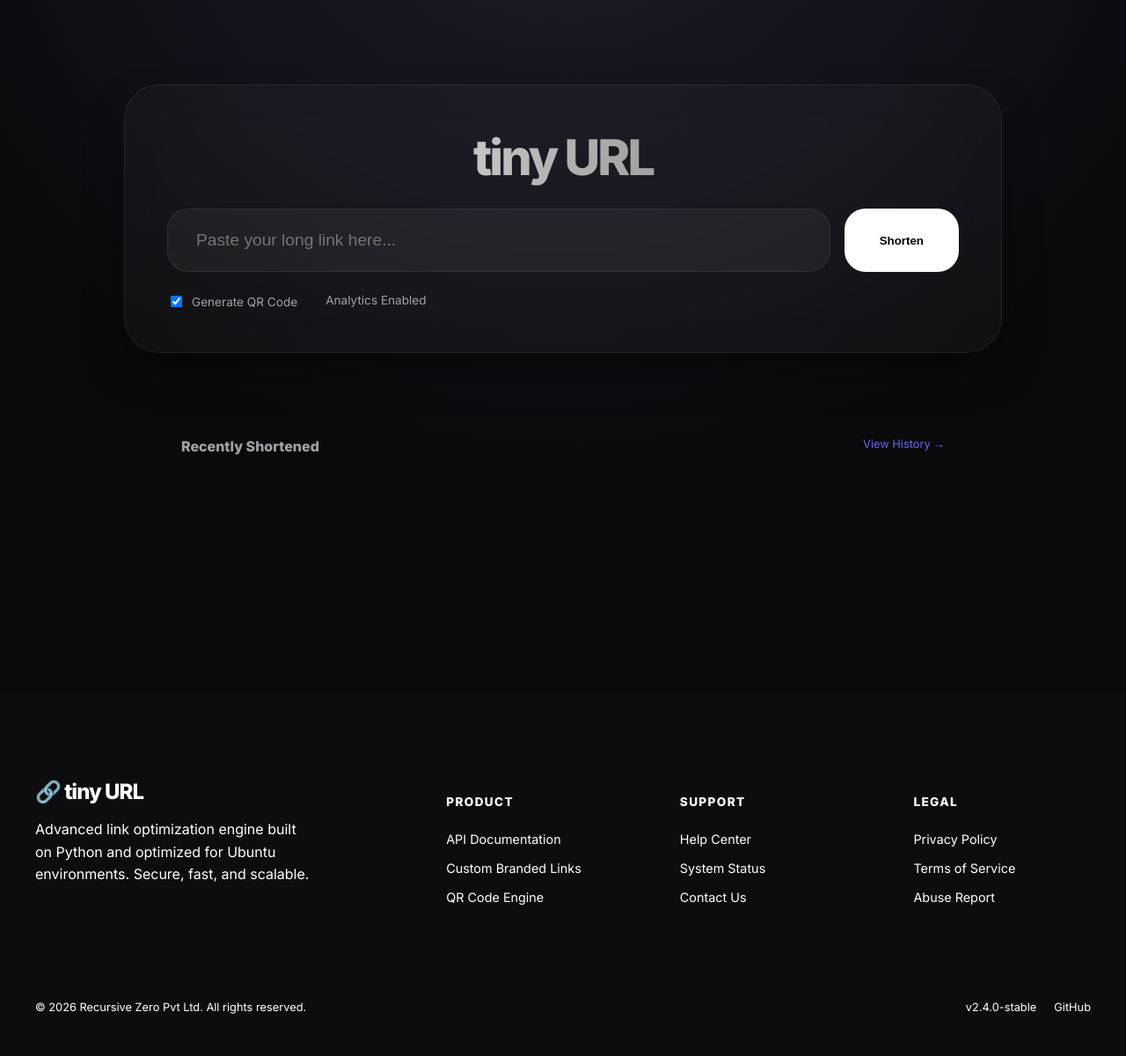
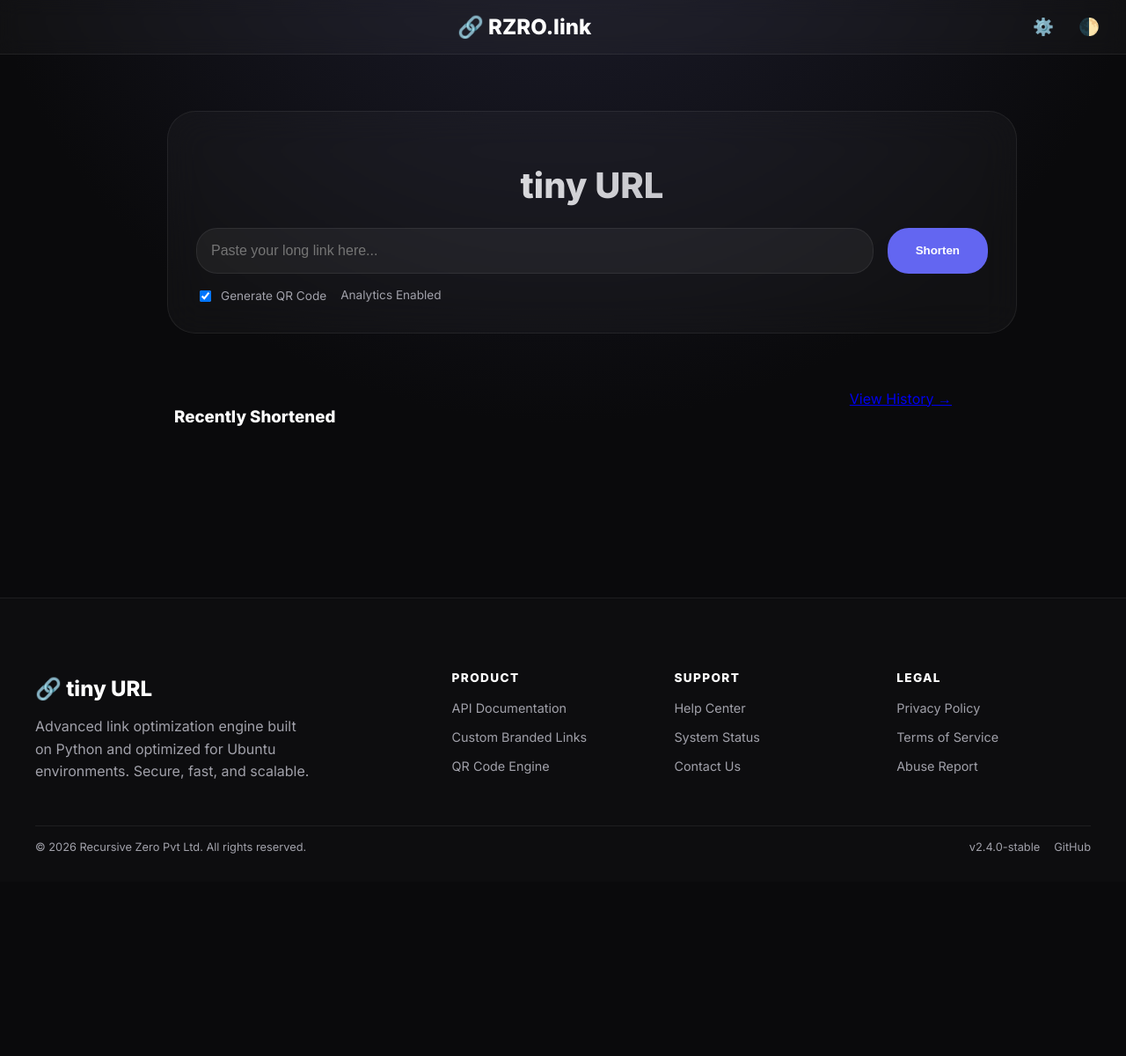
Before and after one commit to recursivezero/tiny, a FastAPI app: page / in a window 1280 px wide. Shown: the whole page at 88% size. After the commit the page ends 970 px from the top, so only its background shows below. Run offline with FastAPI, Linux system fonts and the light colour scheme; data that the repository does not hold is empty.

Commit message:
update theme based UI

```diff
--- a/app/static/css/tiny.css
+++ b/app/static/css/tiny.css
@@ -16,64 +16,158 @@ body {
   background-image: radial-gradient(circle at 50% -20%, #1e1e2e 0%, transparent 50%);
 }
 
+body {
+  background: var(--bg);
+  color: var(--text-primary);
+  font-family: "Inter", system-ui, sans-serif;
+  margin: 0;
+  overflow-x: hidden;
+  background-image: radial-gradient(circle at 50% -20%, #1e1e2e 0%, transparent 50%);
+}
+
+/* Light theme overrides */
+body.light-theme {
+  --bg: #f9fafb;
+  --glass: rgba(0, 0, 0, 0.03);
+  --glass-border: rgba(0, 0, 0, 0.07);
+  --accent: #2563eb;
+  --text-primary: #111827;
+  --text-secondary: #4b5563;
+
+  /* Remove or soften the dark gradient */
+  background-image: none;
+  /* clean white background */
+  /* Or use a subtle light gradient if you prefer */
+  /* background-image: radial-gradient(circle at 50% -20%, #e5e7eb 0%, transparent 50%); */
+}
+
+/* Layout */
 .main-layout {
   max-width: 900px;
   margin: 0 auto;
-  padding: 6rem 1.5rem;
+  padding: 4rem 1rem;
   display: flex;
   flex-direction: column;
-  align-items: center;
   gap: 2rem;
-  min-height: 52vh;
 }
 
-/* --- LARGE HERO INPUT --- */
+.site-header {
+  display: flex;
+  justify-content: space-between;
+  align-items: center;
+  padding: 1rem 1.5rem;
+  background: var(--glass);
+  border-bottom: 1px solid var(--glass-border);
+  backdrop-filter: blur(10px);
+}
+
+.header-left,
+.header-right {
+  display: flex;
+  gap: 1rem;
+  align-items: center;
+}
+
+.header-center {
+  flex: 1;
+  text-align: center;
+}
+
+.logo {
+  margin: 0;
+  font-size: 1.5rem;
+  font-weight: 700;
+  color: var(--text-primary);
+}
+
+.icon-btn {
+  background: none;
+  border: none;
+  color: var(--text-primary);
+  font-size: 1.2rem;
+  cursor: pointer;
+  transition: color 0.3s;
+}
+
+.icon-btn:hover {
+  color: var(--accent);
+}
+
+@media (max-width: 600px) {
+  .logo {
+    font-size: 1.2rem;
+  }
+}
+
+/* Hero input */
 .hero-input-card {
   width: 100%;
   background: var(--glass);
   backdrop-filter: blur(20px);
   border: 1px solid var(--glass-border);
-  border-radius: 2.5rem;
-  padding: 3rem;
-  box-shadow: 0 25px 50px -12px rgba(0, 0, 0, 0.5);
+  border-radius: 2rem;
+  padding: 2rem;
 }
 
 .hero-input-card h1 {
-  font-size: 3.5rem;
+  font-size: 2.5rem;
   font-weight: 800;
-  letter-spacing: -3px;
-  margin: 0 0 1.5rem 0;
   text-align: center;
-  background: linear-gradient(to right, #fff, #666);
+  margin-bottom: 1.5rem;
+  background: linear-gradient(to right, var(--text-primary), var(--text-secondary));
   -webkit-background-clip: text;
   -webkit-text-fill-color: transparent;
 }
 
 .input-wrapper {
-  position: relative;
   display: flex;
   gap: 1rem;
+  flex-wrap: wrap;
 }
 
 .input-wrapper input {
   flex: 1;
+  min-width: 200px;
   background: rgba(255, 255, 255, 0.05);
   border: 1px solid var(--glass-border);
   border-radius: 1.5rem;
-  padding: 1.5rem 2rem;
-  color: white;
-  font-size: 1.2rem;
-  outline: none;
-  transition: all 0.3s ease;
+  padding: 1rem;
+  font-size: 1rem;
+  color: var(--text-primary);
 }
 
-.input-wrapper input:focus {
-  border-color: var(--accent);
-  background: rgba(255, 255, 255, 0.08);
-  box-shadow: 0 0 0 4px rgba(99, 102, 241, 0.1);
+.btn-primary {
+  padding: 0.8rem 2rem;
+  border-radius: 1.5rem;
+  background: var(--accent);
+  color: #fff;
+  font-weight: bold;
+  border: none;
+  cursor: pointer;
+  transition: background 0.3s;
 }
 
-/* --- OUTPUT CARD (Immediate Result) --- */
+.btn-primary:hover {
+  background: #4f46e5;
+}
+
+.options-row {
+  margin-top: 1rem;
+  display: flex;
+  flex-wrap: wrap;
+  gap: 1rem;
+  font-size: 0.85rem;
+  color: var(--text-secondary);
+}
+
+.checkbox-label {
+  display: flex;
+  align-items: center;
+  gap: 0.5rem;
+  cursor: pointer;
+}
+
+/* Result card */
 .result-card {
   width: 100%;
   background: linear-gradient(145deg, rgba(99, 102, 241, 0.1), rgba(0, 0, 0, 0));
@@ -81,30 +175,89 @@ body {
   border-radius: 2rem;
   padding: 2rem;
   display: flex;
+  justify-content: space-between;
   align-items: center;
-  justify-content: space-between;
-  animation: slideUp 0.6s cubic-bezier(0.16, 1, 0.3, 1);
+  gap: 2rem;
 }
 
-/* --- SCROLLABLE RECENT TRAY --- */
+.result-content {
+  display: flex;
+  align-items: center;
+  gap: 1.5rem;
+}
+
+.qr-image {
+  width: 80px;
+  height: 80px;
+  border-radius: 1rem;
+  background: #fff;
+  padding: 0.5rem;
+}
+
+.ready-label {
+  font-size: 0.8rem;
+  text-transform: uppercase;
+  color: var(--accent);
+  font-weight: 800;
+}
+
+.short-url a {
+  font-size: 1.5rem;
+  font-weight: 700;
+  color: var(--text-primary);
+  text-decoration: none;
+}
+
+.result-actions {
+  display: flex;
+  flex-direction: column;
+  align-items: flex-end;
+  gap: 0.5rem;
+}
+
+.btn-copy {
+  background: rgba(255, 255, 255, 0.05);
+  border: 1px solid var(--glass-border);
+  color: var(--text-primary);
+  padding: 0.8rem 1.5rem;
+  border-radius: 1rem;
+  cursor: pointer;
+  transition: all 0.3s ease;
+}
+
+.btn-copy:hover {
+  border-color: var(--accent);
+  color: var(--accent);
+}
+
+.download-link {
+  font-size: 0.75rem;
+  color: var(--text-secondary);
+  text-decoration: none;
+}
+
+.download-link:hover {
+  color: var(--accent);
+}
+
+/* Recent tray */
 .recent-tray {
   width: 100%;
-  margin-top: 4rem;
+  margin-top: 2rem;
 }
 
 .recent-header {
   display: flex;
   justify-content: space-between;
   margin-bottom: 1rem;
-  padding: 0 1rem;
+  padding: 0 0.5rem;
 }
 
 .scroll-container {
   display: flex;
   gap: 1rem;
   overflow-x: auto;
-  padding: 1rem;
-  mask-image: linear-gradient(to right, black 85%, transparent);
+  padding: 1rem 0;
 }
 
 .scroll-container::-webkit-scrollbar {
@@ -112,51 +265,53 @@ body {
 }
 
 .recent-item {
-  min-width: 250px;
+  min-width: 220px;
   background: var(--glass);
   border: 1px solid var(--glass-border);
-  padding: 1.5rem;
-  border-radius: 1.5rem;
-  font-size: 0.9rem;
+  padding: 1rem;
+  border-radius: 1rem;
+  display: flex;
+  flex-direction: column;
+  gap: 0.5rem;
+  flex-shrink: 0;
 }
 
-@keyframes slideUp {
-  from {
-    opacity: 0;
-    transform: translateY(20px);
+.short-code {
+  color: var(--accent);
+  font-weight: bold;
 }
 
-  to {
-    opacity: 1;
-    transform: translateY(0);
-  }
+.original-url {
+  color: var(--text-secondary);
+  font-size: 0.8rem;
+  white-space: nowrap;
+  overflow: hidden;
+  text-overflow: ellipsis;
 }
 
-/* --- LARGE FOOTER --- */
+/* Footer */
 .big-footer {
   background: rgba(255, 255, 255, 0.01);
-  border-top: 1px solid var(--border);
-  padding: 6rem 0 3rem 0;
-  margin-top: 8rem;
+  border-top: 1px solid var(--glass-border);
+  padding: 4rem 1rem 2rem;
+  margin-top: 4rem;
 }
 
 .footer-grid {
   max-width: 1200px;
   margin: 0 auto;
-  padding: 0 1.5rem;
   display: grid;
   grid-template-columns: 2fr 1fr 1fr 1fr;
-  gap: 4rem;
+  gap: 2rem;
 }
 
 .footer-brand h3 {
   font-size: 1.5rem;
-  margin: 0 0 1rem 0;
-  letter-spacing: -1px;
+  margin-bottom: 1rem;
 }
 
 .footer-brand p {
-  color: var(--text-dim);
+  color: var(--text-secondary);
   line-height: 1.6;
   max-width: 320px;
 }
@@ -165,8 +320,8 @@ body {
   font-size: 0.85rem;
   text-transform: uppercase;
   letter-spacing: 0.1em;
-  margin-bottom: 1.5rem;
-  color: var(--text);
+  margin-bottom: 1rem;
+  color: var(--text-primary);
 }
 
 .footer-col ul {
@@ -180,7 +335,7 @@ body {
 }
 
 .footer-col ul li a {
-  color: var(--text-dim);
+  color: var(--text-secondary);
   text-decoration: none;
   font-size: 0.9rem;
   transition: color 0.2s;
@@ -192,65 +347,69 @@ body {
 
 .footer-bottom {
   max-width: 1200px;
-  margin: 4rem auto 0;
-  padding: 2rem 1.5rem 0;
-  border-top: 1px solid var(--border);
+  margin: 2rem auto 0;
+  padding-top: 1rem;
+  border-top: 1px solid var(--glass-border);
   display: flex;
+  flex-wrap: wrap;
   justify-content: space-between;
   align-items: center;
-  color: var(--text-dim);
+  color: var(--text-secondary);
   font-size: 0.8rem;
 }
 
+.footer-meta {
+  display: flex;
+  gap: 1rem;
+}
+
+.footer-meta a {
+  color: inherit;
+  text-decoration: none;
+}
+
+.footer-meta a:hover {
+  color: var(--accent);
+}
+
+/* Responsive adjustments */
 @media (max-width: 900px) {
   .footer-grid {
     grid-template-columns: 1fr 1fr;
   }
 }
 
-/* The container for the icon/button */
-.copy-btn {
-  position: relative;
-  cursor: pointer;
-  transition: transform 0.1s ease;
+@media (max-width: 700px) {
+  .result-card {
+    flex-direction: column;
+    align-items: flex-start;
   }
 
-.copy-btn:active {
-  transform: scale(0.9);
+  .result-actions {
+    align-items: flex-start;
   }
 
-/* The "Smart" Tooltip */
-.copy-btn.copy-success::after {
-  content: attr(data-tooltip);
-  position: absolute;
-  top: -30px;
-  left: 50%;
-  transform: translateX(-50%);
-  background: #333;
-  color: #fff;
-  padding: 4px 8px;
-  border-radius: 4px;
-  font-size: 12px;
-  white-space: nowrap;
-  animation: fadeInOut 2s forwards;
+  .recent-item {
+    min-width: 180px;
+  }
 }
 
-@keyframes fadeInOut {
-  0% {
-    opacity: 0;
-    transform: translate(-50%, 5px);
+@media (max-width: 600px) {
+  .hero-input-card h1 {
+    font-size: 2rem;
   }
 
-  15% {
-    opacity: 1;
-    transform: translate(-50%, 0);
+  .short-url a {
+    font-size: 1.2rem;
   }
 
-  85% {
-    opacity: 1;
+  .footer-grid {
+    grid-template-columns: 1fr;
   }
 
-  100% {
-    opacity: 0;
+  .footer-bottom {
+    flex-direction: column;
+    gap: 1rem;
+    text-align: center;
   }
 }
--- /dev/null
+++ b/app/templates/header.html
@@ -0,0 +1,11 @@
+<header class="site-header">
+  <div class="header-left"></div>
+
+  <div class="header-center">
+    <h2 class="logo">🔗 RZRO.link</h2>
+  </div>
+  <div class="header-right">
+    <button class="icon-btn" onclick="openSettings()">⚙️</button>
+    <button class="icon-btn" onclick="toggleTheme()">🌓</button>
+  </div>
+</header>
--- a/app/templates/index.html
+++ b/app/templates/index.html
@@ -8,47 +8,34 @@
       <div class="input-wrapper">
         <input type="text" name="original_url" placeholder="Paste your long link here..."
           value="{{ original_url or '' }}" required>
-        <button type="submit" class="btn-primary"
-          style="padding: 0 2.5rem; border-radius: 1.5rem; background: #fff; color: #000; font-weight: bold; border: none; cursor: pointer;">
-          Shorten
-        </button>
+        <button type="submit" class="btn-primary">Shorten</button>
       </div>
-      <div style="margin-top: 1.5rem; display: flex; gap: 2rem; color: var(--text-secondary); font-size: 0.85rem;">
-        <label style="display: flex; align-items: center; gap: 0.5rem; cursor: pointer;">
+      <div class="options-row">
+        <label class="checkbox-label">
           <input type="checkbox" name="generate_qr" checked> Generate QR Code
         </label>
-        <span>Analytics Enabled</span>
+        <span class="info-text">Analytics Enabled</span>
       </div>
     </form>
   </div>
 
   {% if new_short_url %}
   <div class="result-card">
-    <div style="display: flex; align-items: center; gap: 2rem;">
+    <div class="result-content">
       {% if qr_image %}
-      <img src="{{ qr_image }}"
-        style="width: 100px; height: 100px; background: #fff; padding: 0.5rem; border-radius: 1rem;">
+      <img src="{{ qr_image }}" class="qr-image">
       {% endif %}
       <div>
-        <span
-          style="font-size: 0.8rem; text-transform: uppercase; color: var(--accent); font-weight: 800; letter-spacing: 1px;">Ready</span>
-        <div style="font-size: 1.8rem; font-weight: 700; margin-top: 0.5rem;">
-          <a href="{{ new_short_url }}" id="shortUrlDisplay" style="color: white; text-decoration: none;">{{
-            new_short_url }}</a>
+        <span class="ready-label">Ready</span>
+        <div class="short-url">
+          <a href="{{ new_short_url }}" id="shortUrlDisplay">{{ new_short_url }}</a>
         </div>
       </div>
     </div>
-    <div style="display: flex; flex-direction: column; gap: 0.5rem;">
-      <button onclick="copyLink(this)" data-url="{{ new_short_url }}" class="btn-copy"
-        style="background: rgba(255,255,255,0.05); border: 1px solid var(--glass-border); color: white; padding: 0.8rem 1.5rem; border-radius: 1rem; cursor: pointer; position: relative;">
-        Copy Link
-      </button>
-
+    <div class="result-actions">
+      <button onclick="copyLink(this)" data-url="{{ new_short_url }}" class="btn-copy">Copy Link</button>
       {% if qr_image %}
-      <a href="{{ qr_image }}" download
-        style="text-align: center; font-size: 0.7rem; color: var(--text-secondary); text-decoration: none;">
-        Download QR
-      </a>
+      <a href="{{ qr_image }}" download class="download-link">Download QR</a>
       {% endif %}
     </div>
   </div>
@@ -56,16 +43,14 @@
 
   <div class="recent-tray">
     <div class="recent-header">
-      <h3 style="margin: 0; font-size: 1rem; color: var(--text-secondary);">Recently Shortened</h3>
-      <a href="/recent" style="color: var(--accent); text-decoration: none; font-size: 0.8rem;">View History →</a>
+      <h3>Recently Shortened</h3>
+      <a href="/recent" class="history-link">View History →</a>
     </div>
     <div class="scroll-container">
       {% for url in urls %}
       <div class="recent-item">
-        <div style="color: var(--accent); font-weight: bold; margin-bottom: 0.5rem;">/{{ url.short_code }}</div>
-        <div
-          style="color: var(--text-secondary); font-size: 0.8rem; white-space: nowrap; overflow: hidden; text-overflow: ellipsis;">
-          {{ url.original_url }}</div>
+        <div class="short-code">/{{ url.short_code }}</div>
+        <div class="original-url">{{ url.original_url }}</div>
       </div>
       {% endfor %}
     </div>
@@ -110,38 +95,38 @@
 
   <div class="footer-bottom">
     <div>© 2026 Recursive Zero Pvt Ltd. All rights reserved.</div>
-    <div style="display: flex; gap: 20px;">
+    <div class="footer-meta">
       <span>v2.4.0-stable</span>
-      <a href="https://github.com/recursivezero/tiny" style="color: inherit; text-decoration: none;">GitHub</a>
+      <a href="https://github.com/recursivezero/tiny">GitHub</a>
     </div>
   </div>
 </footer>
 
 <script>
   async function copyLink(btn) {
-    // Get the dynamic value from the data attribute
     const url = btn.getAttribute('data-url');
     const originalText = btn.innerText;
 
     try {
       await navigator.clipboard.writeText(url);
+      btn.innerText = 'Copied!';
+      btn.classList.add('copy-success');
 
-      // Visual feedback: Change text and style
-      btn.innerText = 'Copied!';
-      btn.style.borderColor = '#4ade80'; // A subtle green (Tailwind-like)
-      btn.style.color = '#4ade80';
-
-      // Reset after 2 seconds
       setTimeout(() => {
         btn.innerText = originalText;
-        btn.style.borderColor = 'var(--glass-border)';
-        btn.style.color = 'white';
+        btn.classList.remove('copy-success');
       }, 2000);
-
     } catch (err) {
       console.error('Copy failed', err);
-      // Fallback if needed
     }
+  }
+
+  // Theme toggle logic
+  function toggleTheme() {
+    const current = document.body.classList.contains('dark-theme') ? 'dark' : 'light';
+    const next = current === 'dark' ? 'light' : 'dark';
+    document.body.className = next + '-theme';
+    localStorage.setItem('theme', next);
   }
 </script>
 {% endblock %}
--- a/app/templates/layout.html
+++ b/app/templates/layout.html
@@ -15,13 +15,15 @@
   <link href="https://fonts.googleapis.com/css2?family=Inter:wght@400;600;800&family=Geist+Mono&display=swap"
     rel="stylesheet">
 
-<link rel="stylesheet" href="/static/css/tiny.css">
+  <link rel="stylesheet" href="/static/css/tiny.css">
 
   {% block head_extra %}{% endblock %}
 </head>
 
 <body class="dark-theme">
   <div class="bg-glow"></div>
+
+  {% include "header.html" %}
 
   {% block content %}{% endblock %}
 
```
Lines whose indentation alone changed are shown as unchanged.
